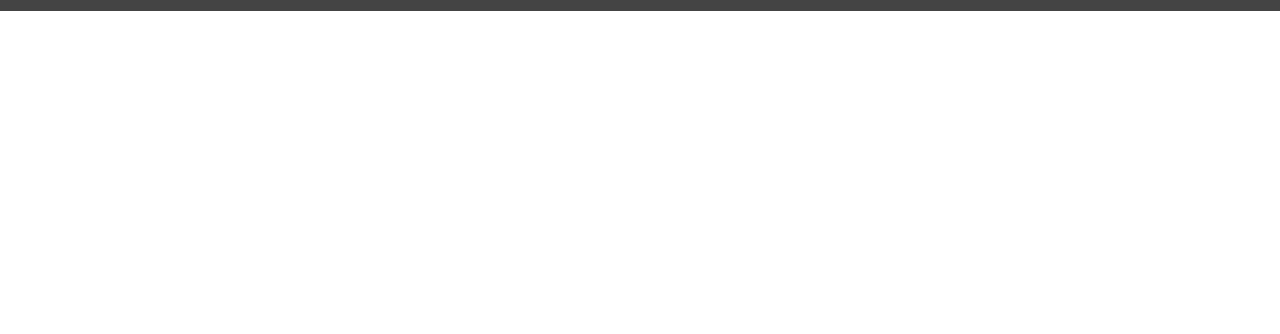
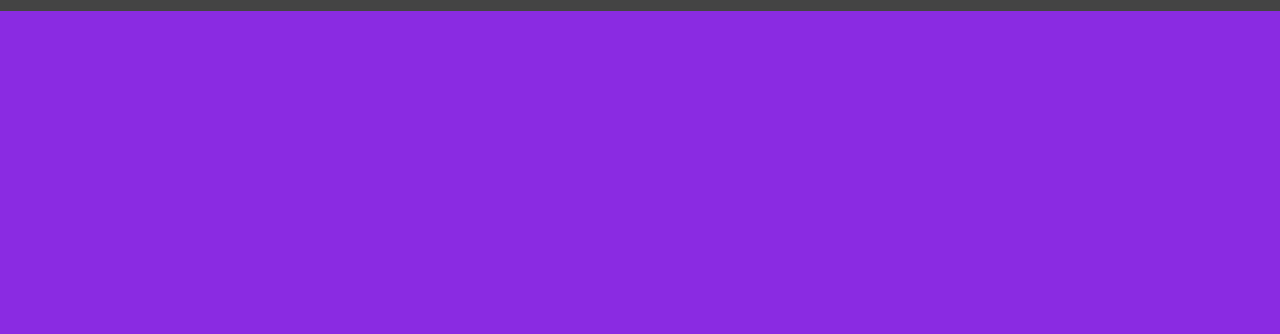
Before and after one commit to abdulhayevbahrom/28-dars, a plain HTML site: page index.html in a window 1280 px wide. Shown: the part 79-413 px from the top of the page. Drawn offline with Linux system fonts and the light colour scheme.

Commit message:
added banner html and css

```diff
--- a/index.html
+++ b/index.html
@@ -18,5 +18,8 @@
       <h1>Wildlife</h1>
       <i class="fa-solid fa-bars"></i>
     </header>
+    <div class="banner">
+      <h1>Banner</h1>
+    </div>
   </body>
 </html>
--- a/style.css
+++ b/style.css
@@ -22,3 +22,14 @@ header h1 {
 header i {
   font-size: 30px;
 }
+
+.banner {
+  width: 100%;
+  height: 100vh;
+  background-color: blueviolet;
+  display: flex;
+  align-items: center;
+  justify-content: center;
+  font-size: 5vw;
+  color: #fff;
+}
```
